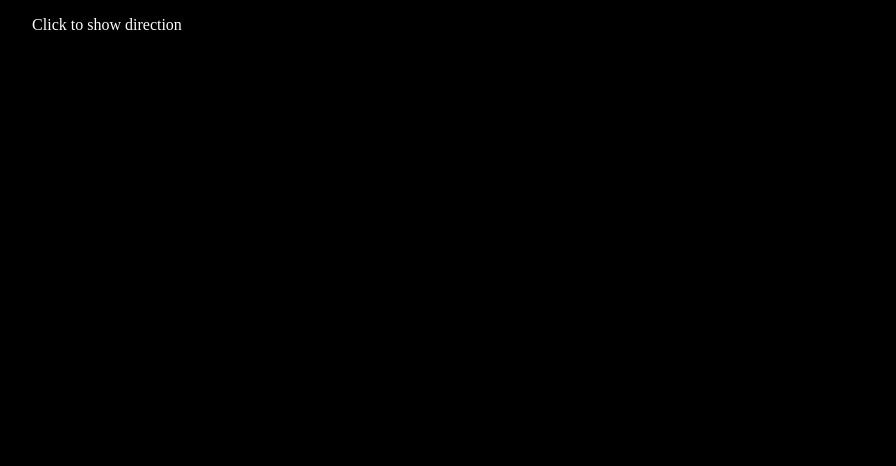
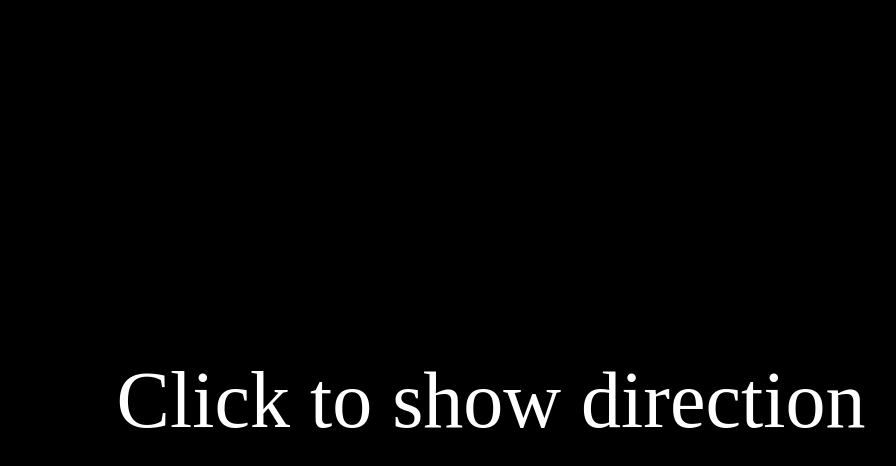
Before and after one commit to mkunkel/randomizer, a plain HTML site: page index.html in a window 1280 px wide. Shown: the whole page, without its empty margins (149-1045 px from the left). Drawn offline with nearby package versions, Linux system fonts and the light colour scheme.

Commit message:
Update styling
Better centering, larger text

```diff
--- a/index.html
+++ b/index.html
@@ -8,9 +8,11 @@
 <body>
   <div class="container">
     <div class="arrows">
-      <div class="prompt hidden">Click to show direction</div>
-      <div class="arrow left-arrow hidden"></div>
-      <div class="arrow right-arrow hidden"></div>
+      <div class="prompt hidden vertical-center">
+        <span>Click to show direction</span>
+      </div>
+      <div class="arrow left-arrow hidden vertical-center"></div>
+      <div class="arrow right-arrow hidden vertical-center"></div>
     </div>
   </div>
   <script src="https://code.jquery.com/jquery-2.2.3.min.js" integrity="sha256-a23g1Nt4dtEYOj7bR+vTu7+T8VP13humZFBJNIYoEJo=" crossorigin="anonymous"></script>
--- a/stylesheets/main.css
+++ b/stylesheets/main.css
@@ -7,17 +7,34 @@ body {
   position: relative;
   width: 100%;
   height: 100%;
+}
+
+.prompt {
+  position: relative;
+  height: 768px;
+  width: 768px;
   text-align: center;
+}
+
+.prompt > span {
+  position: relative;
+  font-size: 5em;
+  display: inline-block;
+  top: 50%;
+  -webkit-transform: translateY(-50%);
+  -ms-transform: translateY(-50%);
+  transform: translateY(-50%);
 }
 
 .arrows {
   position: relative;
   height: 768px;
-  left: -384px;
+  width: 768px;
+  left: 50%;
   top: 50%;
-  -webkit-transform: translateY(-50%);
-  -ms-transform: translateY(-50%);
-  transform: translateY(-50%);
+  -webkit-transform: translateY(-50%) translateX(-50%);
+  -ms-transform: translateY(-50%) translateX(-50%);
+  transform: translateY(-50%) translateX(-50%);
 }
 
 .arrow {
@@ -25,7 +42,6 @@ body {
   width: 768px;
   height: 768px;
   display: inline-block;
-  margin: auto;
   background-size: 100%;
 }
 
```
